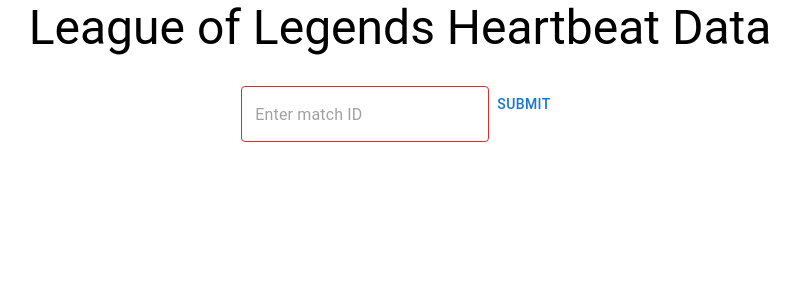
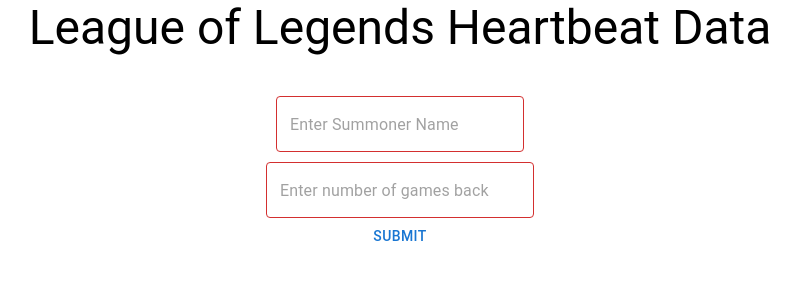
Before and after one commit to akarduna/370-Project, a React (Create React App) app in the folder frontend/: page / in a window 1280 px wide. Shown: the top 300 px of the page, without its empty margins (240-1040 px from the left). Built offline with nearby package versions, Linux system fonts and the light colour scheme.

Commit message:
added second form field

```diff
--- a/frontend/package.json
+++ b/frontend/package.json
@@ -14,7 +14,7 @@
     "papaparse": "^5.3.2",
     "react": "^18.0.0",
     "react-dom": "^18.0.0",
-    "react-scripts": "5.0.0",
+    "react-scripts": "^5.0.0",
     "web-vitals": "^2.1.4"
   },
   "scripts": {
--- a/frontend/src/components/mainPage.jsx
+++ b/frontend/src/components/mainPage.jsx
@@ -1,17 +1,20 @@
+import { Button, Stack, TextField, Typography } from "@mui/material";
 import { Fragment, useState } from "react";
-import { Button, TextField, Typography } from "@mui/material";
+
+import { Box } from "@mui/system";
 import Timeline from "@mui/lab/Timeline";
+import TimelineBaron from "./timelineBaron";
 import TimelineDragon from "./timelineDragon";
+import TimelineEnd from "./timelineEnd";
+import TimelineStart from "./timelineStart";
 import TimelineTakedown from "./timelineTakedown";
 import TimelineTakendown from "./timelineTakendown";
-import TimelineStart from "./timelineStart";
-import TimelineEnd from "./timelineEnd";
-import { Box } from "@mui/system";
-import TimelineBaron from "./timelineBaron";
 
 export default function MainPage() {
 	const [val, setVal] = useState("");
 	const [val2, setVal2] = useState("");
+	const [gamesBack, setGamesBack] = useState("");
+	const [gamesBack2, setGamesBack2] = useState("");
 	const [helpMsg, setHelpMsg] = useState(false);
 	const [timelineVisible, setTimelineVisible] = useState(false);
 
@@ -19,13 +22,19 @@
 		setVal(event.target.value);
 	};
 
+	const handleTypeChange2 = (event) => {
+		setGamesBack(event.target.value);
+	};
+
 	const handleSubmit = () => {
 		if (!val) {
 			setHelpMsg(true);
 		} else {
 			setVal2(val);
-			console.log("Submitted: " + val);
+			setGamesBack2(gamesBack)
+			console.log("Submitted: " + val + " and " + gamesBack);
 			setVal("");
+			setGamesBack("")
 			setTimelineVisible(true);
 			setHelpMsg(false);
 		}
@@ -51,21 +60,28 @@
 						Reset
 					</Button>
 				) : (
-					<Box>
+					<Stack >
 						<TextField
 							value={val}
 							onChange={handleTypeChange}
-							placeholder="Enter match ID"
+							placeholder="Enter Summoner Name"
 							error={val ? false : true}
+							style={{padding: "10px"}}
+						/>
+						<TextField
+							value={gamesBack}
+							onChange={handleTypeChange2}
+							placeholder="Enter number of games back"
+							error={gamesBack ? false : true}
 						/>
 						<Button onClick={handleSubmit}>Submit</Button>
-					</Box>
+					</Stack>
 				)}
 			</Box>
 			{timelineVisible ? (
 				<>
 					<Typography variant="h5">
-						Displaying information for match: {val2}
+						Displaying information for summoner: <strong>{val2}</strong> at <strong>{gamesBack2}</strong> games back
 					</Typography>
 					<Timeline position="left">
 						<TimelineStart />
```
Also changed, not shown: 2 other files (tests, documents, lock files or other folders).
